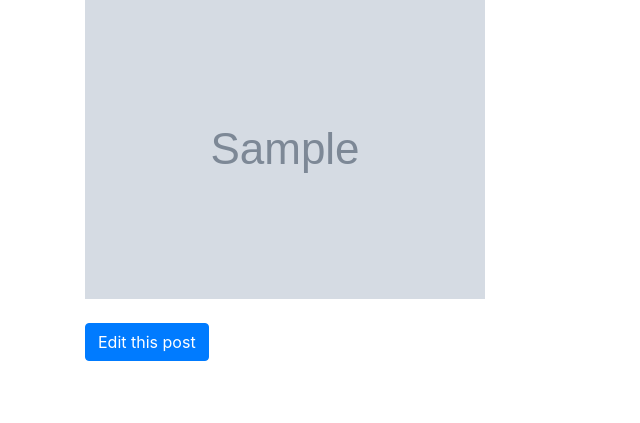
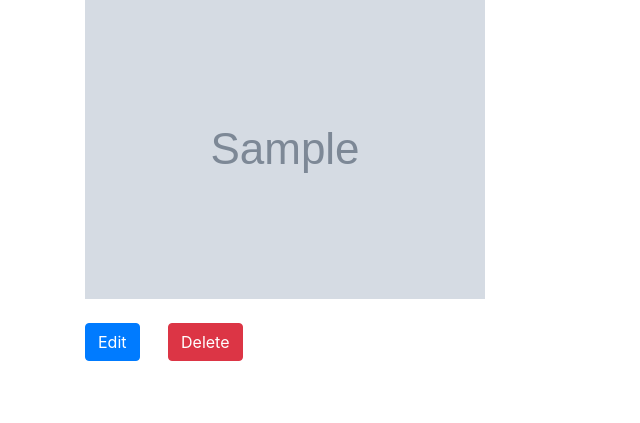
Before and after one commit to ka1130/Django--Diary, a Django app: template posts/templates/posts/post_detail.html in a window 1280 px wide. Shown: the part 248-671 px from the top of the page, without its empty margins (0-640 px from the left). Run offline with Django 3.2, Linux system fonts and the light colour scheme; the template is opened without the code that fills it: most values are stand-ins (such as "Sample title", 1, 10 or a date in 2020); grey boxes marked "Sample" are stand-in pictures; parts of the project's set-up code (start-up, migrations or seed data) failed here and were passed over; some libraries are stand-ins or nearby versions.

Commit message:
Fix post deletion functionality

```diff
--- a/posts/templates/posts/post_detail.html
+++ b/posts/templates/posts/post_detail.html
@@ -12,9 +12,12 @@
 </p>
 <p>{{ post.content }}</p>
 <img src="{{ post.image.url }}" class="post-image"/>
-<div>
-  <a href="{% url 'post-update' post.id %}" class="btn btn-primary mt-4 mb-4">
-    Edit this post
+<div class="mt-4 mb-4">
+  <a href="{% url 'post-update' post.id %}" class="btn btn-primary mr-4">
+    Edit
+  </a>
+  <a href="{% url 'post-delete' post.id %}" class="btn btn-danger">
+    Delete
   </a>
 </div>
 {% endblock %}
--- a/posts/views.py
+++ b/posts/views.py
@@ -58,8 +58,8 @@ class PostUpdateView(LoginRequiredMixin, UserPassesTestMixin, UpdateView):
 
 
 class PostDeleteView(LoginRequiredMixin, UserPassesTestMixin, DeleteView):
-    # form_class = PostForm
     model = Post
+    success_url = '/'
 
     def test_func(self):
         post = self.get_object()
```
